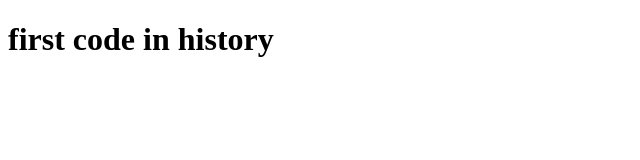
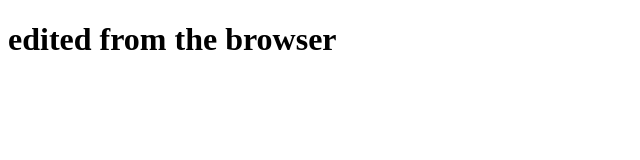
Before and after one commit to Thuglifescientist2018/collaborate, a plain HTML site: page index.html in a window 1280 px wide. Shown: the whole page, without its empty margins (0-640 px from the left). Drawn offline with Linux system fonts and the light colour scheme.

Commit message:
Update index.html

```diff
--- a/index.html
+++ b/index.html
@@ -7,7 +7,7 @@
     <title>Write some code</title>
 </head>
 <body>
-    <h1>first code in history
+    <h1>edited from the browser
     </h1>
 </body>
 </html>
```
